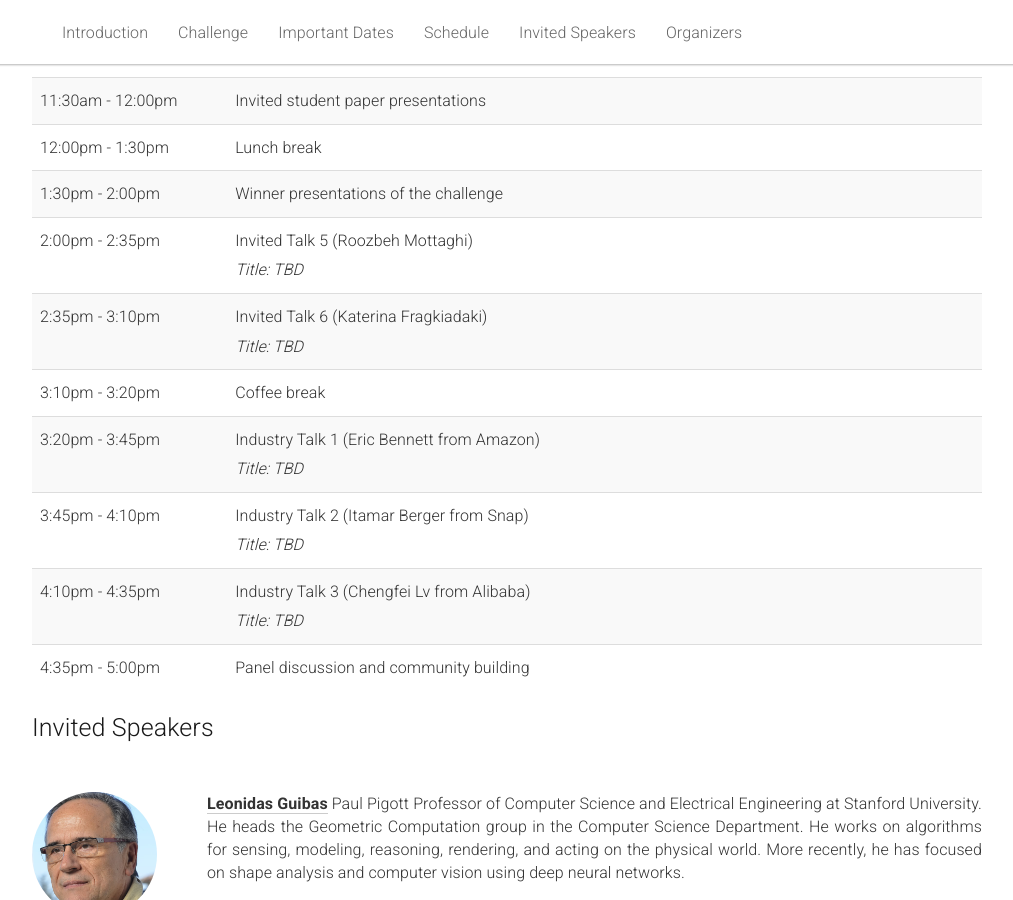
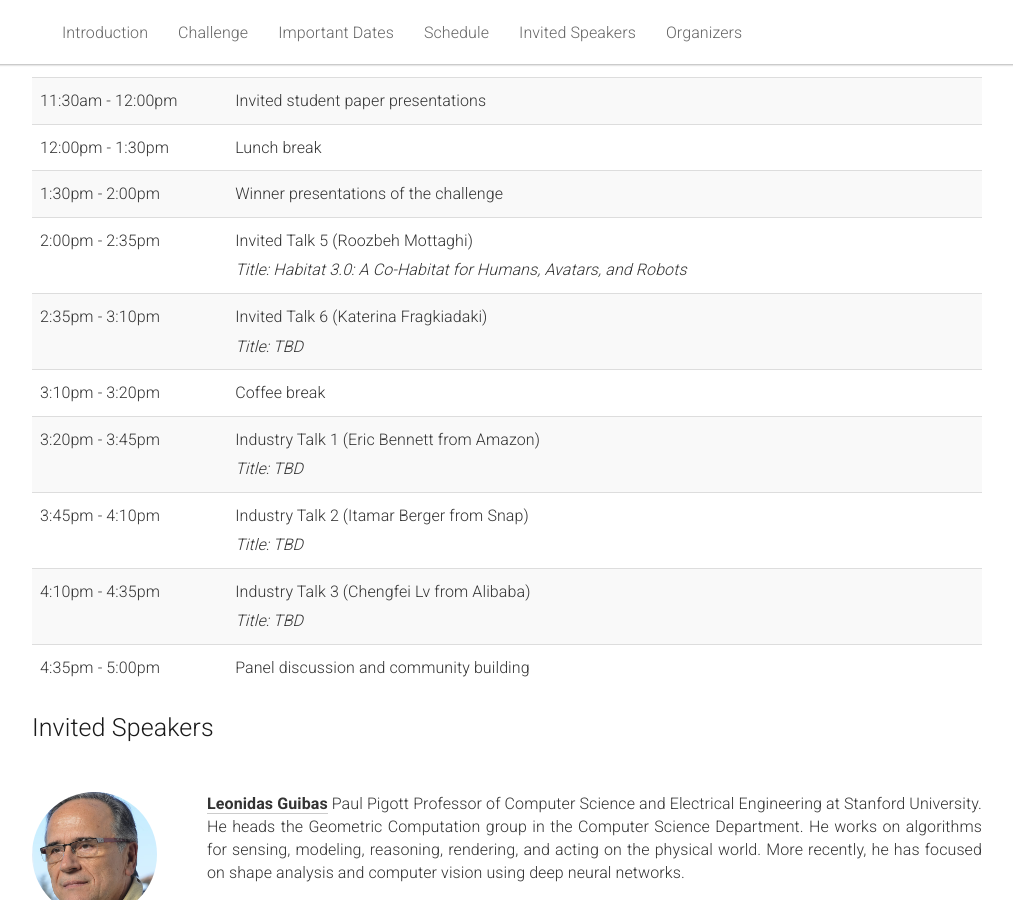
Before and after one commit to 3dv-in-ecommerce/3dv-in-ecommerce.github.io, a Jekyll site: the page built from _pages/home.md, in a window 1280 px wide and 900 px high, scrolled down 981 px. Shown: the whole window, without its empty margins (133-1146 px from the left). Built offline with Jekyll 4.4.1, drawn with Linux system fonts in a browser that asks for light colours.

Commit message:
update title

```diff
--- a/_pages/home.md
+++ b/_pages/home.md
@@ -126,7 +126,7 @@ acknowledgements: ""
           <td>
           Invited Talk 5 (Roozbeh Mottaghi)
           <br/>
-          <i>Title: TBD</i>
+          <i>Title: Habitat 3.0: A Co-Habitat for Humans, Avatars, and Robots</i>
           </td>
           <td></td>
         </tr>
```
